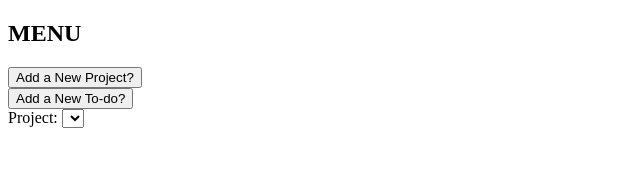
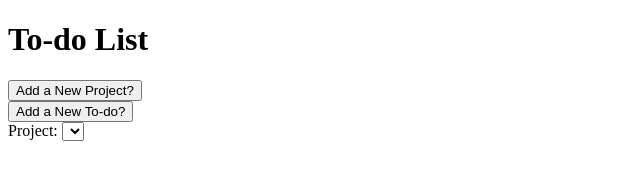
Before and after one commit to werronense/to-do-list, a plain HTML site: page index.html in a window 1280 px wide. Shown: the whole page, without its empty margins (0-640 px from the left). Drawn offline with Linux system fonts and the light colour scheme.

Commit message:
Replace main menu with section options

```diff
--- a/index.html
+++ b/index.html
@@ -9,10 +9,11 @@
 
   <body>
     <div class="container">
-      <nav>
-        <h1>MENU</h1>
+      <h1>To-do List</h1>
 
-        <div class="menu-options">
+      <main>
+        <section>
+          <div class="options">
             <button type="button" name="button" class="project-button">
               Add a New Project?
             </button>
@@ -20,18 +21,8 @@
             <button type="button" name="button" class="todo-button">
               Add a New To-do?
             </button>
+          </div>
 
-          <form action="index.html" method="post" class="select-project-form">
-            <label for="project">Project: </label>
-            <select name="project" class="project-selector">
-              <!-- options added dynamically when page loads -->
-            </select>
-          </form>
-        </div>
-      </nav>
-
-      <main>
-        <section>
           <form action="index.html" method="post" class="project-form hidden">
             <p>
               <label for="project-name">Project name: </label>
@@ -74,6 +65,15 @@
         </section>
 
         <section>
+          <div class="projects">
+            <form action="index.html" method="post" class="select-project-form">
+              <label for="project">Project: </label>
+              <select name="project" class="project-selector">
+                <!-- options added dynamically when page loads -->
+              </select>
+            </form>
+          </div>
+
           <h2 class="list-title"></h2>
           <ul class="todo-list">
 
```
Lines whose indentation alone changed are shown as unchanged.
